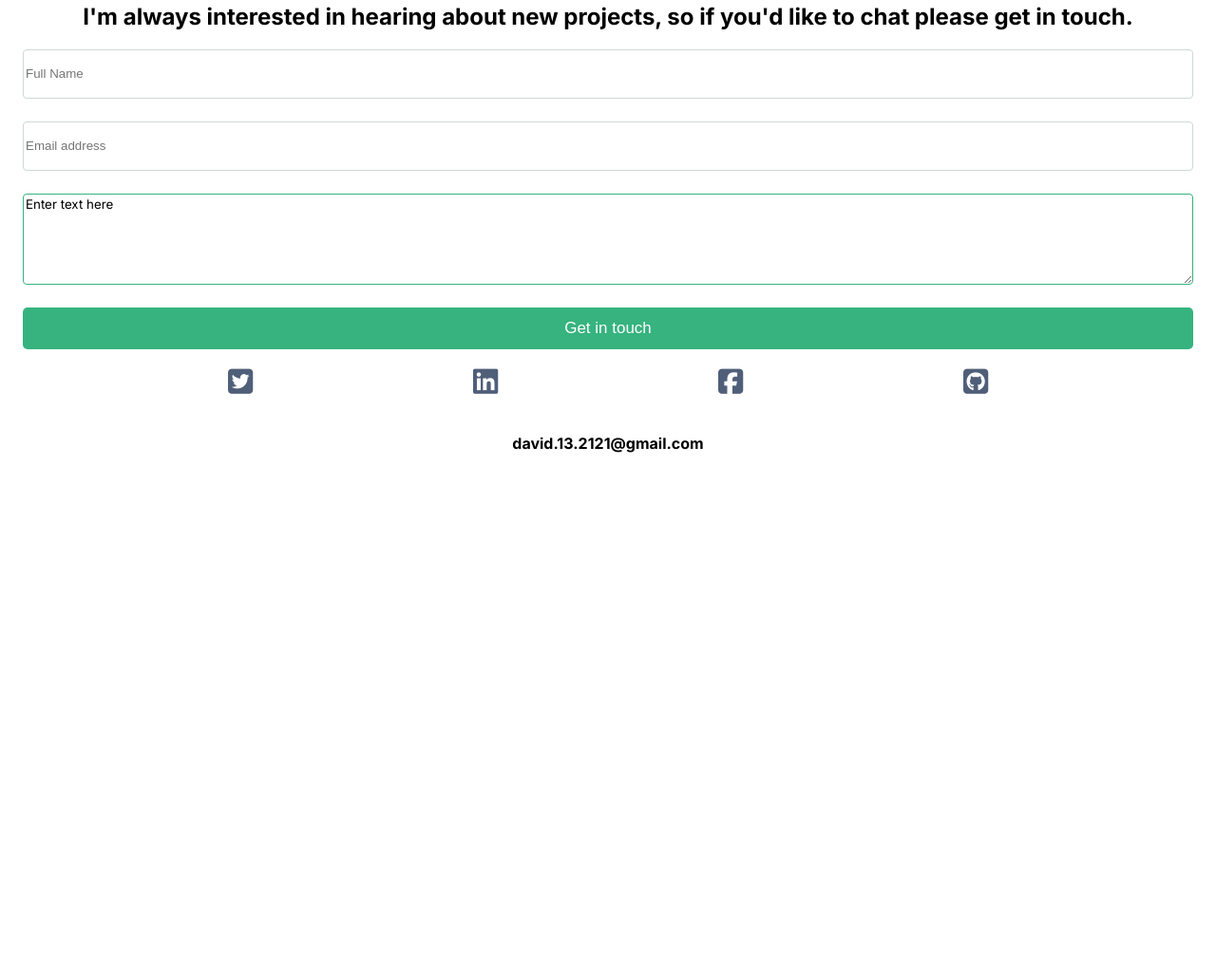
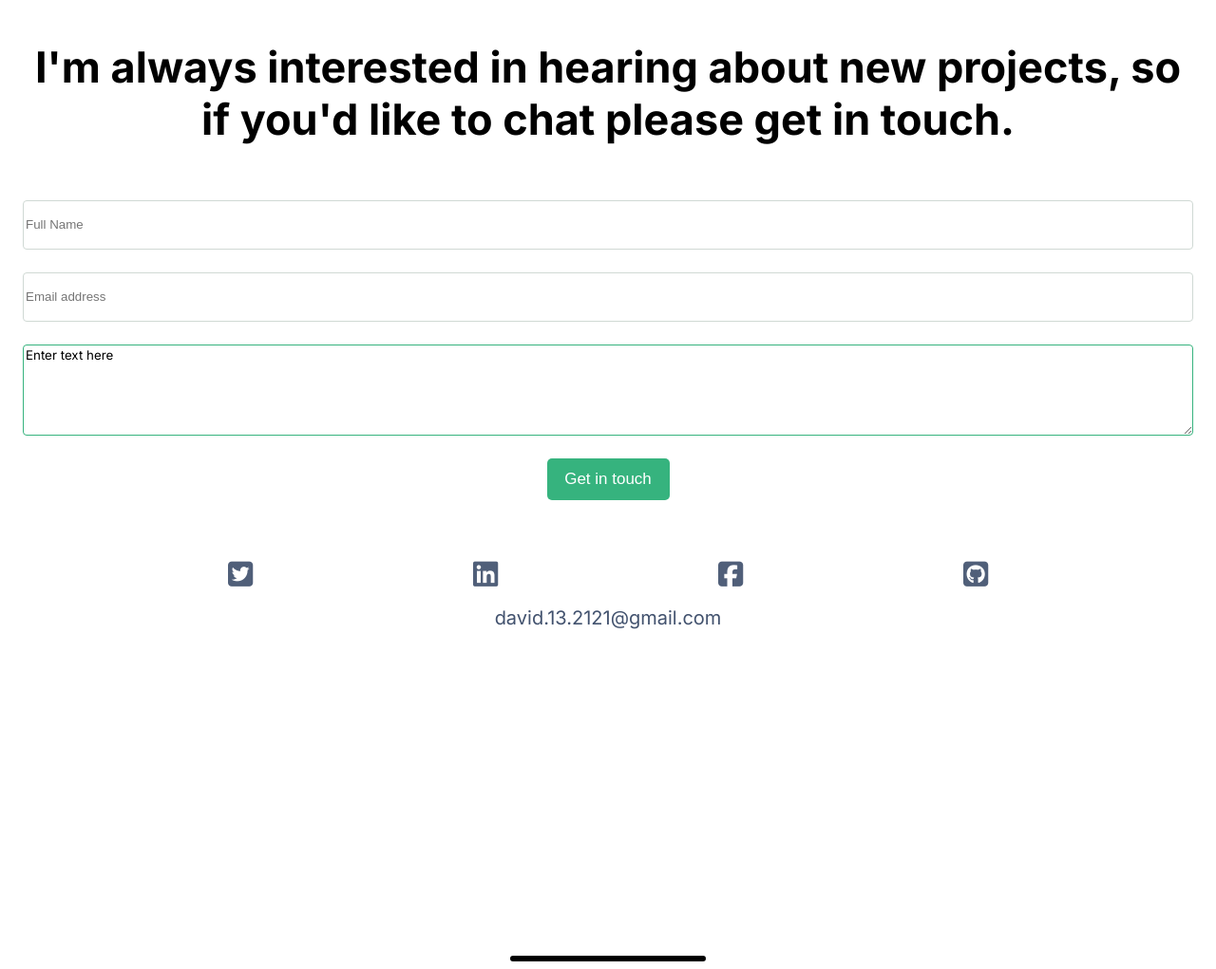
Before and after one commit to williamscch/portfoliomock, a website: page index.html in a window 1280 px wide. Shown: the part 2759-3780 px from the top of the page at 95% size. Before the commit the page ends 3257 px from the top, so only its background shows below. Drawn offline with Linux system fonts and the light colour scheme.

Commit message:
Finish footer styles

```diff
--- a/assets/css/style.css
+++ b/assets/css/style.css
@@ -9,7 +9,7 @@
   --neutral: #42526e;
   --paragraf: #172b4d;
   --gray: #ebf0ee;
-  --light-gray: #D0D9D4;
+  --light-gray: #d0d9d4;
   --sm: 14px;
   --md: 20px;
   --lg: 45px;
@@ -142,17 +142,6 @@ body {
   text-align: center;
   color: var(--black-titles);
 }
-/*
-.product-info button {
-  background-color: var(--green);
-  color: var(--white);
-  border-color: var(--green);
-  border-radius: 5px;
-  width: 122px;
-  height: 50px;
-  font-weight: 500;
-  font-size: var(--md);
-} */
 
 .leng ul {
   display: flex;
@@ -229,14 +218,6 @@ button {
   border: none;
 }
 
-button:hover{
-  box-shadow: 0px 8px 16px 0px #36B37F3D;
-}
-
-button:active{
-  background-color:#008552;
-}
-
 .my-skills {
   display: grid;
   grid-template-columns: repeat(auto-fill, 320px);
@@ -298,78 +279,66 @@ button:active{
   background-color: var(--white);
 }
 
-/* .product-info button:hover {
-  background-color: #36b37f;
-  color: var(--white);
-  border-color: #36b37f;
-  border-radius: 5px;
-  width: 122px;
-  height: 50px;
-  font-weight: 500;
-  font-size: var(--md);
-  box-shadow: 0 8px 16px;
-}
-
-.product-info button:active {
-  background-color: #008552;
-  color: var(--white);
-  border-color: #008552;
-  border-radius: 5px;
-  width: 122px;
-  height: 50px;
-  font-weight: 500;
-  font-size: var(--md);
-} */
-
-/* .about-me button:hover {
-  background-color: #36b37f;
-  color: var(--white);
-  border-color: #36b37f;
-  border-radius: 5px;
-  width: 160px;
-  height: 50px;
-  font-weight: 500;
-  font-size: 17px;
-}
-
-.about-me button:active {
-  background-color: #008552;
-  color: var(--white);
-  border-color: #008552;
-  border-radius: 5px;
-  width: 160px;
-  height: 50px;
-  font-weight: 500;
-  font-size: 17px;
-  box-shadow: 0 8px 16px;
-} */
-
-footer{
+footer {
   display: flex;
   flex-direction: column;
   padding: 0 24px;
   text-align: center;
 }
 
-footer form{
+footer form {
   display: flex;
   flex-direction: column;
   gap: 24px;
+  margin-bottom: 44px;
 }
 
-footer form input{
+footer form input {
   height: 48px;
   border-radius: 4px;
   border: 1px solid var(--light-gray);
 }
 
-footer form textarea{
+footer form textarea {
   height: 90px;
   border-radius: 4px;
   border: 1px solid var(--green);
 }
 
-footer form textarea::placeholder{
+footer form textarea::placeholder {
   color: var(--black);
   font-family: "Inter", sans-serif;
 }
+
+footer form button {
+  width: 129px;
+  align-self: center;
+}
+
+button:hover {
+  box-shadow: 0 8px 16px 0 #36b37f3d;
+}
+
+button:active {
+  background-color: #008552;
+}
+
+footer h4 {
+  font-size: var(--lg);
+  font-weight: 700;
+  margin-bottom: 58px;
+}
+
+footer h5 {
+  font-size: var(--md);
+  font-weight: 400;
+  color: var(--neutral);
+  margin-top: 0;
+  margin-bottom: 336px;
+}
+
+footer hr {
+  width: 200px;
+  border: 3px solid var(--black);
+  border-radius: 3px;
+}
--- a/index.html
+++ b/index.html
@@ -212,7 +212,7 @@
         </ul>
     </section>
     <footer>
-        <h2>I'm always interested in hearing about new projects, so if you'd like to chat please get in touch.</h2>
+        <h4>I'm always interested in hearing about new projects, so if you'd like to chat please get in touch.</h2>
         <form action="https://formspree.io/f/xlezzzro" method="POST">
 
             <input type="text" name="full-name" required="required" maxlength="30" placeholder="Full Name">
@@ -231,7 +231,8 @@
                 <li><a href="/"><i class="fa-brands fa-github-square"></i></a></li>
             </ul>
         </div>
-        <h4>david.13.2121@gmail.com</h4>
+        <h5>david.13.2121@gmail.com</h5>
+        <hr />
     </footer>
     <script src="https://kit.fontawesome.com/4cc24756b3.js" crossorigin="anonymous"></script>
 </body>
```
